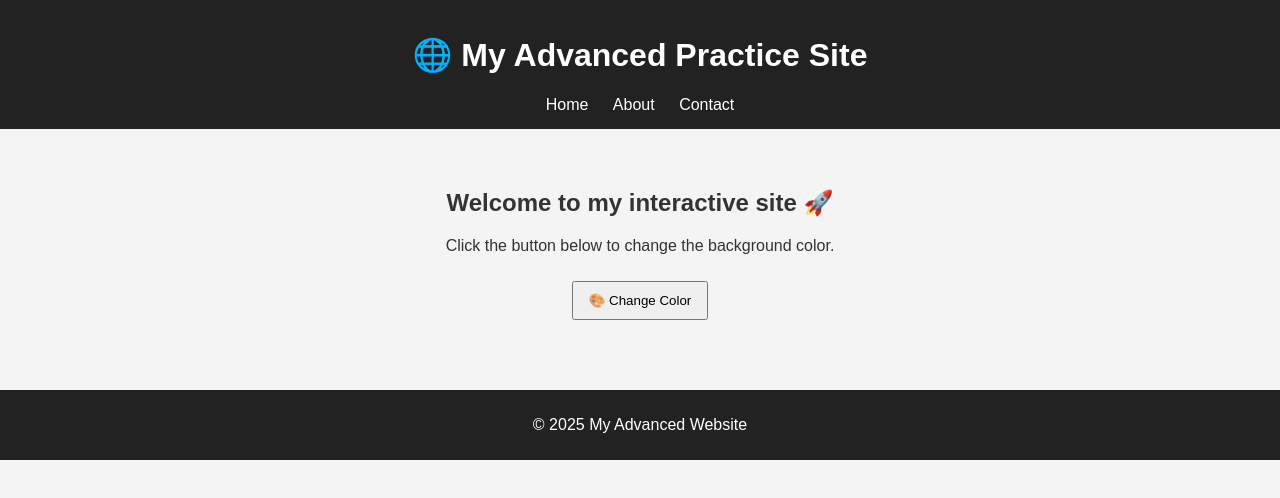
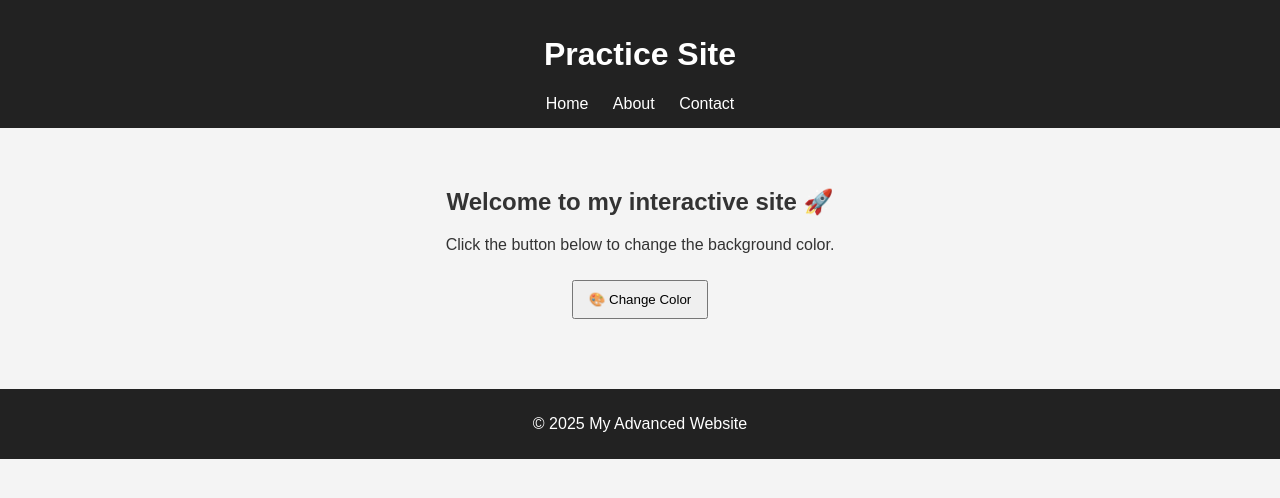
Before and after one commit to vsw-2001/advanced-website, a plain HTML site: page index.html in a window 1280 px wide. Drawn offline with Linux system fonts and the light colour scheme; a script that the page names is missing.

Commit message:
Update index.html

```diff
--- a/index.html
+++ b/index.html
@@ -8,7 +8,7 @@
 </head>
 <body>
   <header>
-    <h1>🌐 My Advanced Practice Site</h1>
+    <h1> Practice Site</h1>
     <nav>
       <a href="index.html">Home</a>
       <a href="about.html">About</a>
```
